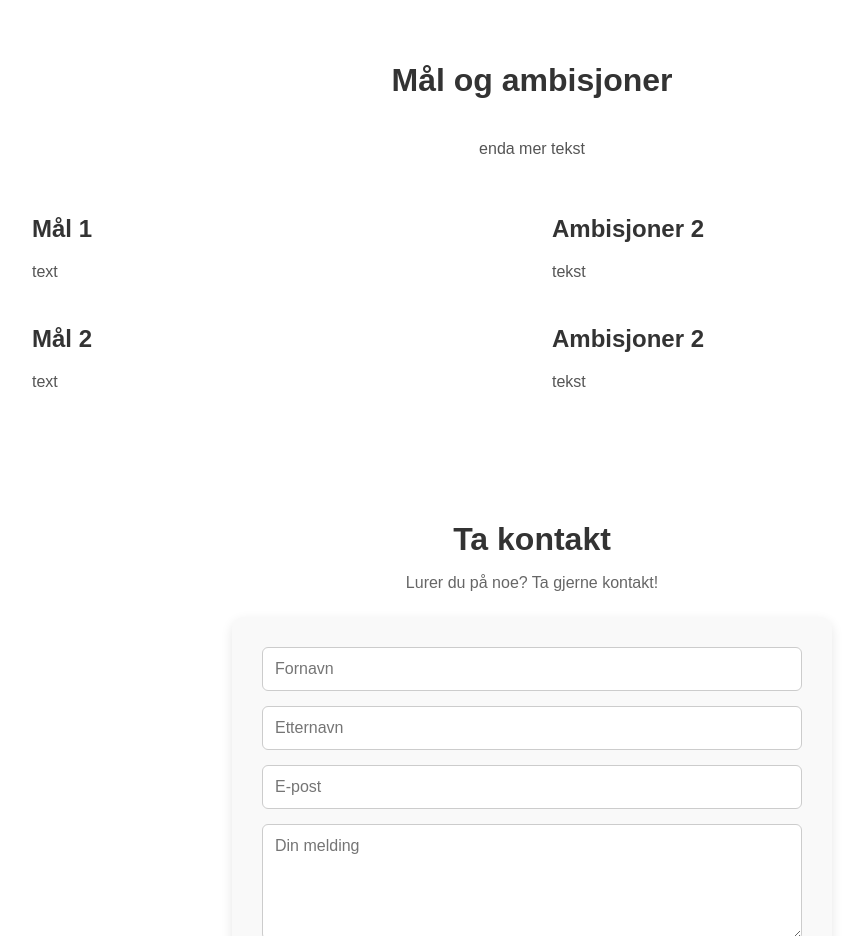
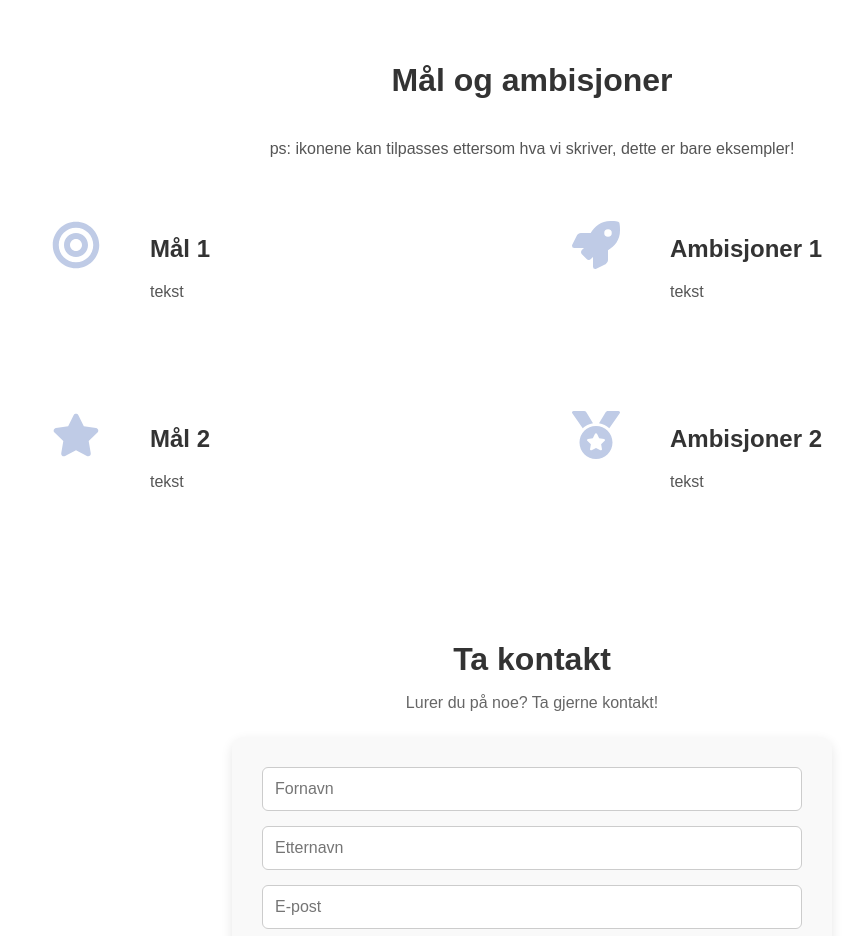
Before and after one commit to Odalopheim/Gruppe7Portefolio, a React (Vite) app in the folder GruppePortefolio/: page / in a window 1280 px wide. Shown: the part 1200-2136 px from the top of the page, without its empty margins (108-961 px from the left). Built offline with nearby package versions, Linux system fonts and the light colour scheme.

Commit message:
fikset layout på hjemsiden
det kan hende det er nødvendig å kjøre "npm install react-icons" i terminalen

```diff
--- a/GruppePortefolio/package.json
+++ b/GruppePortefolio/package.json
@@ -12,6 +12,7 @@
   "dependencies": {
     "react": "^19.1.1",
     "react-dom": "^19.1.1",
+    "react-icons": "^5.5.0",
     "react-router-dom": "^7.8.2"
   },
   "devDependencies": {
--- a/GruppePortefolio/src/components/goals/Goals.css
+++ b/GruppePortefolio/src/components/goals/Goals.css
@@ -52,3 +52,17 @@
     text-align: center;
   }
 }
+
+.goals-box {
+  display: flex;
+  align-items: flex-start;
+  gap: 50px;
+  padding: 20px;
+}
+
+.goal-icon {
+  font-size: 3rem;
+  color: #bfcbe6;
+  margin-top: 10px;
+  flex-shrink: 0;
+}
--- a/GruppePortefolio/src/components/goals/Goals.jsx
+++ b/GruppePortefolio/src/components/goals/Goals.jsx
@@ -1,39 +1,42 @@
 import "./goals.css";
+import { FaBullseye, FaRocket, FaStar, FaMedal } from "react-icons/fa";
 
 function Goals() {
     return (
     <section id="goals" className="goals-section">
       <div className="section-header">
         <h2>Mål og ambisjoner</h2>
-    <p>enda mer tekst</p>
+        <p>ps: ikonene kan tilpasses ettersom hva vi skriver, dette er bare eksempler!</p>
       </div>
 
       <div className="goals-container">
         <div className="goals-box">
+          <span className="goal-icon"><FaBullseye /></span>
+          <div>
             <h3>Mål 1</h3>
-          <p>
-            text
-          </p>
+            <p>tekst</p>
+          </div>
         </div>
         <div className="goals-box">
-          <h3>Ambisjoner 2</h3>
-          <p>
-            tekst
-          </p>
+          <span className="goal-icon"><FaRocket /></span>
+          <div>
+            <h3>Ambisjoner 1</h3>
+            <p>tekst</p>
           </div>
         </div>
-      <div className="goals-container">
         <div className="goals-box">
+          <span className="goal-icon"><FaStar /></span>
+          <div>
             <h3>Mål 2</h3>
-          <p>
-            text
-          </p>
+            <p>tekst</p>
+          </div>
         </div>
         <div className="goals-box">
+          <span className="goal-icon"><FaMedal /></span>
+          <div>
             <h3>Ambisjoner 2</h3>
-          <p>
-            tekst
-          </p>
+            <p>tekst</p>
+          </div>
         </div>
       </div>
     </section>
```
Also changed, not shown: 1 other file (tests, documents, lock files or other folders). Lines whose indentation alone changed are shown as unchanged.
